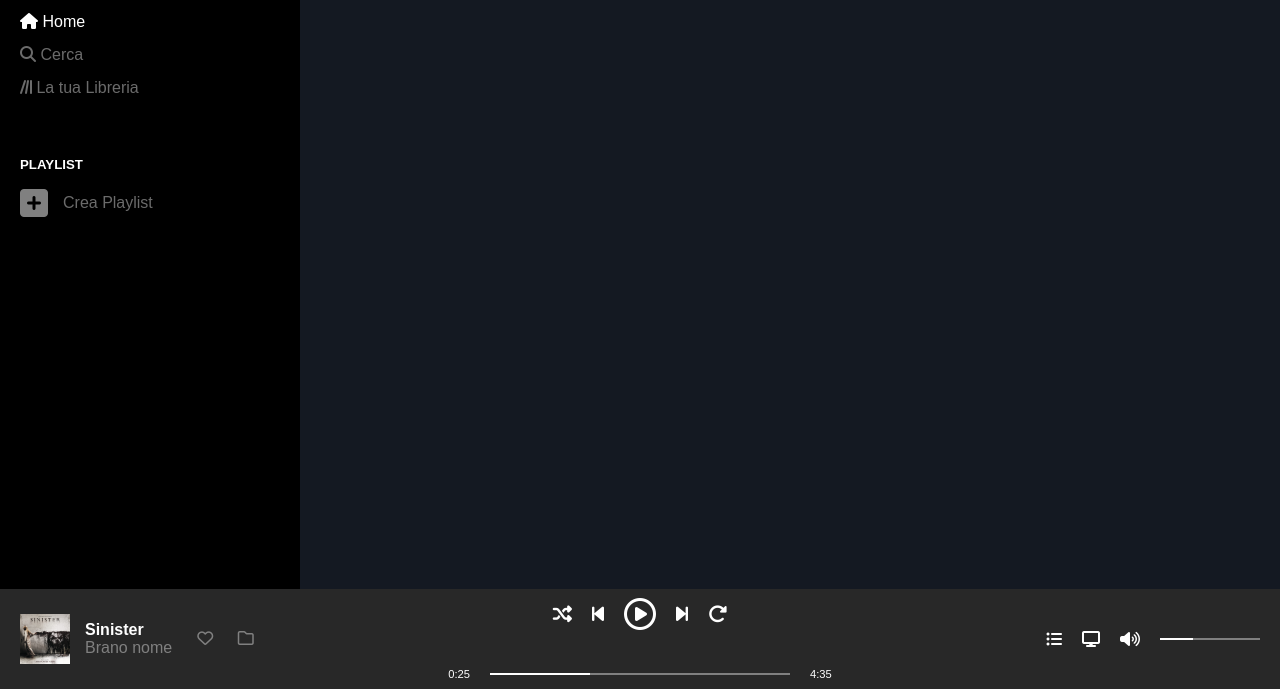
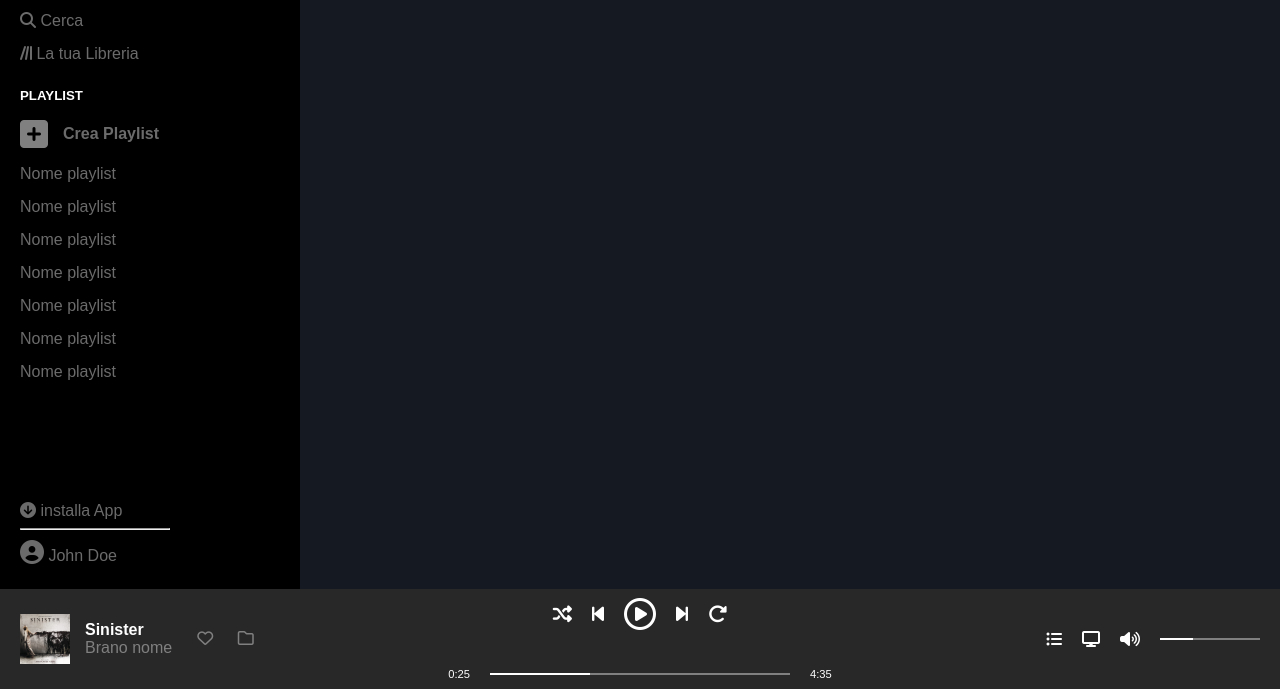
Before and after one commit to AlessioGuglielmino/html-css-spotifyweb, a plain HTML site: page index.html in a window 1280 px wide. Shown: the part 111-800 px from the top of the page. Drawn offline with Linux system fonts and the light colour scheme.

Commit message:
Feat: sidebar

```diff
--- a/index.html
+++ b/index.html
@@ -37,7 +37,29 @@
             <h5>PLAYLIST</h5>
             <div class="playlist">
               <i class="fa-solid fa-square-plus"></i>
-              <span>Crea Playlist</span>
+              <span><strong>Crea Playlist</strong></span>
+            </div>
+          </div>
+          <!-- NAVBAR-LOW -->
+          <div class="one-low">
+            <ul>
+              <li>Nome playlist</li>
+              <li>Nome playlist</li>
+              <li>Nome playlist</li>
+              <li>Nome playlist</li>
+              <li>Nome playlist</li>
+              <li>Nome playlist</li>
+              <li>Nome playlist</li>
+            </ul>
+          </div>
+          <div class="last-one">
+            <div class="side-foot">
+              <i class="fa-solid fa-circle-arrow-down"></i>
+              <span>installa App</span>
+              <hr />
+
+              <i class="doe fa-solid fa-circle-user"></i>
+              <span>John Doe</span>
             </div>
           </div>
         </div>
--- a/style.css
+++ b/style.css
@@ -22,8 +22,7 @@
   flex-direction: column;
   display: flex;
   padding: 20px;
-  justify-content: space-between;
-  height: 50%;
+  height: 100%;
 }
 .logo {
   width: 150px;
@@ -55,6 +54,30 @@
   display: flex;
   align-items: center;
   gap: 15px;
+}
+
+.one-low ul {
+  list-style: none;
+  margin: 10px 0;
+}
+.one-low li {
+  margin: 15px 0;
+}
+.last-one {
+  flex-grow: 1;
+  display: flex;
+  flex-direction: column;
+  justify-content: end;
+}
+.doe {
+  font-size: 1.5rem;
+}
+.side-foot > * {
+  margin: 5px 0;
+}
+
+.last-one > span:last-child {
+  color: white;
 }
 /* CASSI MAIN CONTENT */
 .main-content {
```
